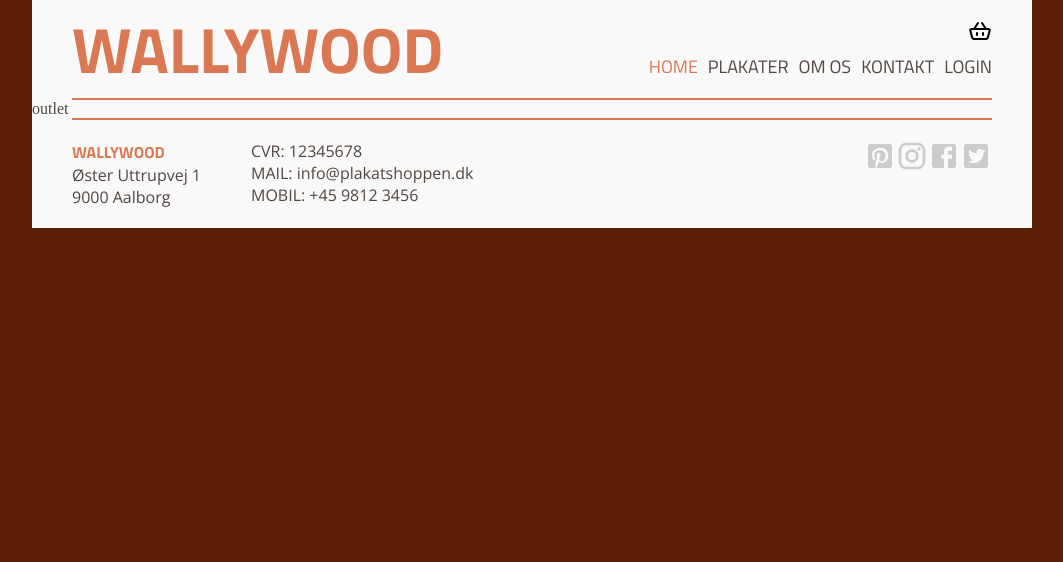
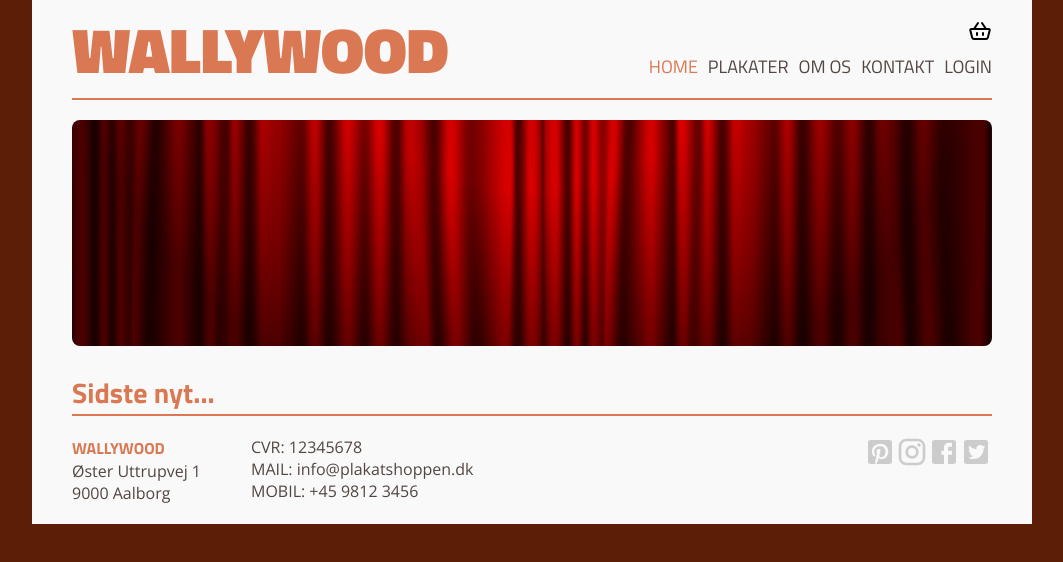
Before and after one commit to simo994q/wallywood-project, a React (Vite) app in the folder wallywood-project/: page / in a window 1280 px wide. Shown: the top 562 px of the page, without its empty margins (108-1171 px from the left). Built offline with nearby package versions, Linux system fonts and the light colour scheme; no server answers.

Commit message:
a little bit of home page

```diff
--- a/wallywood-project/src/App.jsx
+++ b/wallywood-project/src/App.jsx
@@ -14,10 +14,10 @@ function App() {
         <Routes>
           <Route path='/' element={<MainLayout />}>
             <Route index element={<HomePage />} />
-            <Route path='' element={<PostersPage />} />
-            <Route path='' element={<AboutPage />} />
-            <Route path='' element={<ContactPage />} />
-            <Route path='' element={<LoginPage />} />
+            <Route path='posters' element={<PostersPage />} />
+            <Route path='about' element={<AboutPage />} />
+            <Route path='contact' element={<ContactPage />} />
+            <Route path='login' element={<LoginPage />} />
           </Route>
         </Routes>
       </BrowserRouter>
--- a/wallywood-project/src/components/HomePage/HomePage.jsx
+++ b/wallywood-project/src/components/HomePage/HomePage.jsx
@@ -1,7 +1,25 @@
+import { useEffect, useState } from "react"
+import style from './HomePage.module.scss'
+
 export const HomePage = () => {
 
+    const url = 'http://localhost:4000/poster/list'
+
+    const [data, setData] = useState()
+
+    useEffect(() => {
+        fetch(url).then(res => res.json()).then(data => setData(data))
+    }, [url])
 
     return (
-        <></>
+        <>
+            <div className={style.homePageContainer}>
+                <img src="/curtains.jpg" alt="" className={style.curtains}/>
+                <h2>Sidste nyt...</h2>
+                <div>
+                </div>
+            </div>
+
+        </>
     )
 }
--- /dev/null
+++ b/wallywood-project/src/components/HomePage/HomePage.module.scss
@@ -0,0 +1,18 @@
+.homePageContainer {
+    margin: 0 40px;
+    justify-content: space-between;
+    align-items: center;
+    font-family: 'Open Sans';
+
+    .curtains {
+        width: 100%;
+        margin: 20px 0;
+        border-radius: 8px;
+    }
+
+    h2 {
+        color: #D97852;
+        font-size: 28px;
+        font-family: 'Titillium Web';
+    }
+}
--- a/wallywood-project/src/layout/HeaderLayout/HeaderLayout.jsx
+++ b/wallywood-project/src/layout/HeaderLayout/HeaderLayout.jsx
@@ -6,10 +6,10 @@ export const HeaderLayout = () => {
 
     const linksArray = [
         { url: '/', page: 'Home'},
-        { url: '/fefe', page: 'Plakater'},
-        { url: '/dewd', page: 'Om os'},
-        { url: '/dewf', page: 'Kontakt'},
-        { url: '/dewf', page: 'Login'}
+        { url: '/posters', page: 'Plakater'},
+        { url: '/about', page: 'Om os'},
+        { url: '/contact', page: 'Kontakt'},
+        { url: '/login', page: 'Login'}
     ]
 
 
--- a/wallywood-project/src/layout/HeaderLayout/HeaderLayout.module.scss
+++ b/wallywood-project/src/layout/HeaderLayout/HeaderLayout.module.scss
@@ -11,6 +11,7 @@
 
         h1 {
             color: #D97852;
+            font-weight: 800;
         }
     }
 
--- a/wallywood-project/src/layout/MainLayout/MainLayout.jsx
+++ b/wallywood-project/src/layout/MainLayout/MainLayout.jsx
@@ -13,7 +13,6 @@ export const MainLayout = () => {
             <div className={style.mainLayoutContainer}>
                 <HeaderLayout />
                 <Outlet />
-                outlet
                 <FooterLayout />
             </div>
         </ContainerLayout>
```
Also changed, not shown: wallywood-project/public/curtains.jpg (added).
